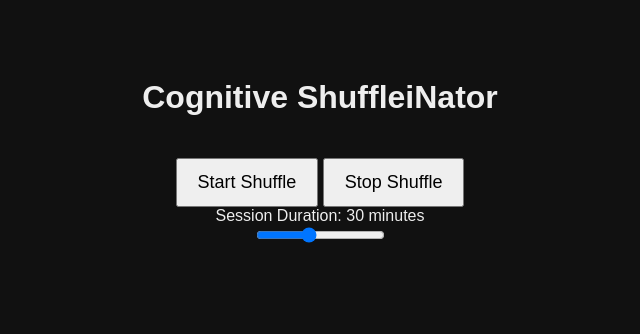
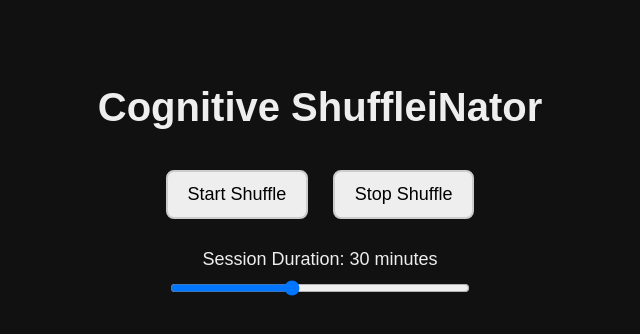
Before and after one commit to biguntroll/biguntroll, a plain HTML site: page index.html in a window 1280 px wide. Shown: the whole page, without its empty margins (320-960 px from the left). Drawn offline with Linux system fonts and the light colour scheme.

Commit message:
Update styles.css

```diff
--- a/styles.css
+++ b/styles.css
@@ -6,8 +6,35 @@ body {
   color: #eee;
 }
 
+h1 {
+  font-size: 2.5em;
+}
+
+.controls {
+  margin-top: 30px;
+}
+
 button {
   padding: 12px 20px;
   font-size: 18px;
+  margin: 10px;
+  background-color: #eee;
+  color: #000;
+  border: 2px solid #ccc;
+  border-radius: 8px;
+  cursor: pointer;
+}
+
+button:hover {
+  background-color: #ddd;
+}
+
+.slider-container {
   margin-top: 20px;
+  font-size: 18px;
 }
+
+input[type="range"] {
+  width: 300px;
+  margin-top: 10px;
+}
```
